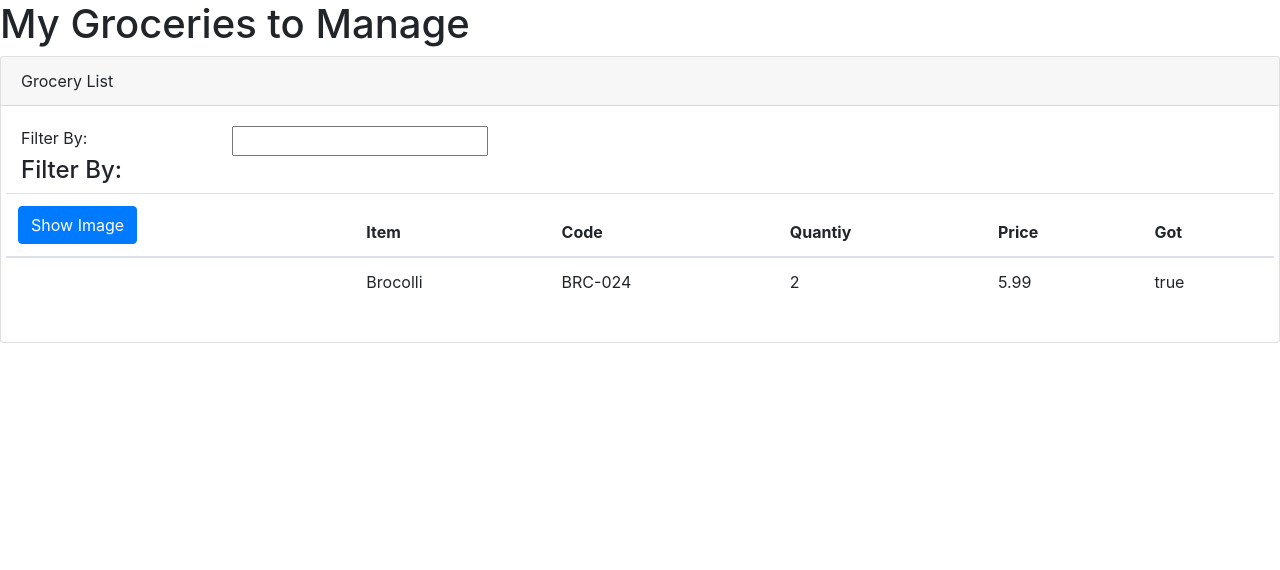
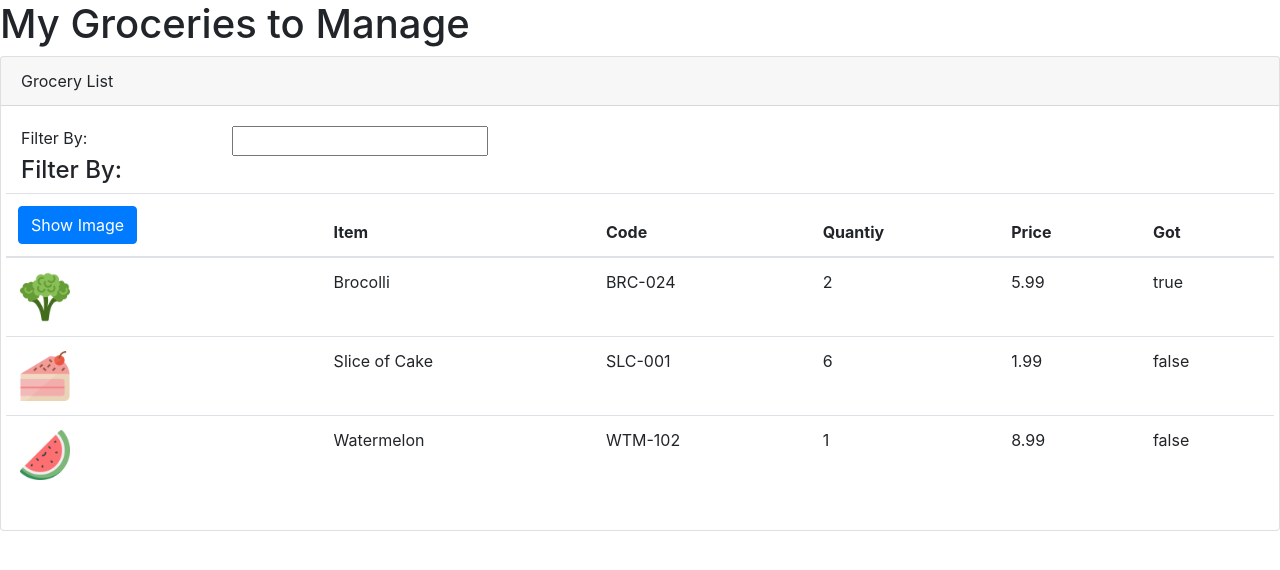
Before and after one commit to yl-xin/Grocery_List, an Angular app: page / in a window 1280 px wide. Shown: the top 570 px of the page. Built offline with nearby package versions, Linux system fonts and the light colour scheme.

Commit message:
property binding, ngIf, ngFor

```diff
--- a/src/app/groceries/grocerieslist.component.html
+++ b/src/app/groceries/grocerieslist.component.html
@@ -12,7 +12,9 @@
                 <h4>Filter By:</h4>
             </div>
             <div class='table-responsive'>
-                <table class="table">
+                <table class="table"
+                    *ngIf = "groceries&&groceries.length"
+                >
                     <thead>
                         <tr>
                             <th><button class="btn btn-primary">Show Image</button></th>
@@ -24,12 +26,16 @@
                         </tr>
                     </thead>
                     <tbody>
-                        <td></td>
-                        <td>{{groceries[0].groceryName}}</td>
-                        <td>{{groceries[0].groceryCode}}</td>
-                        <td>{{groceries[0].quantity}}</td>
-                        <td>{{groceries[0].price}}</td>
-                        <td>{{groceries[0].gotIt}}</td>
+                        <tr *ngFor="let grocery of groceries">
+
+                            <td><img [style.width.px]="imageWidth" [style.margin.px]="imageMargin"
+                                    [src]="grocery.imageUrl"></td>
+                            <td>{{grocery.groceryName}}</td>
+                            <td>{{grocery.groceryCode}}</td>
+                            <td>{{grocery.quantity}}</td>
+                            <td>{{grocery.price}}</td>
+                            <td>{{grocery.gotIt}}</td>
+                        </tr>
 
                     </tbody>
 
--- a/src/app/groceries/grocerieslist.component.ts
+++ b/src/app/groceries/grocerieslist.component.ts
@@ -5,7 +5,10 @@ import {Component} from '@angular/core';
 })
 export class GroceryListComponent {
     pageTitle:'Component list';
-    groceries:any[]=[{
+    imageWidth:number=50;
+    imageMargin:number=2;
+    groceries:any[]=[
+        {
             "groceryID": 1,
             "groceryName": "Brocolli",
             "groceryCode": "BRC-024",
@@ -31,5 +34,6 @@ export class GroceryListComponent {
             "price": 8.99,
             "gotIt": false,
             "imageUrl": "assets/images/watermelon.png"
-    }];
         }
+    ];
+}
```
Lines whose indentation alone changed are shown as unchanged.
